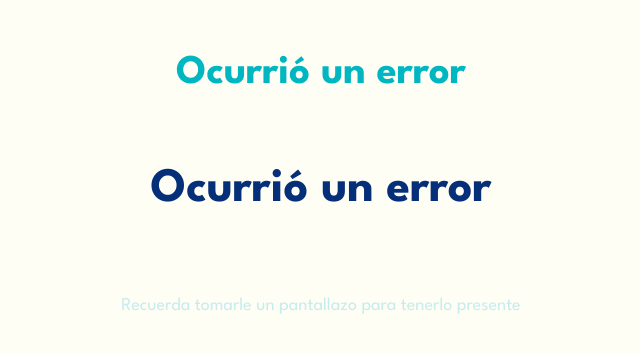
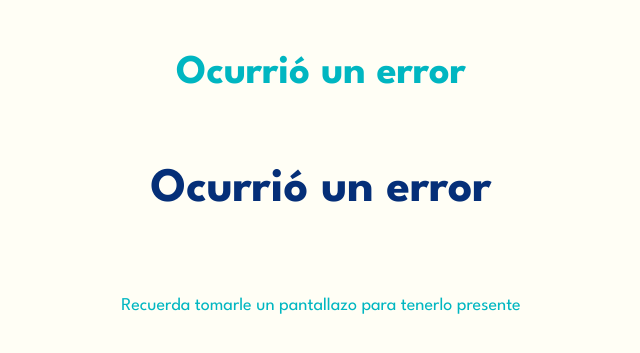
Before and after one commit to Ita033/Sacramentos, a website: page index.html in a window 1280 px wide. Shown: the part 223-576 px from the top of the page, without its empty margins (319-959 px from the left). Drawn offline with Linux system fonts and the light colour scheme; no server answers.

Commit message:
Update style.css

```diff
--- a/style.css
+++ b/style.css
@@ -52,7 +52,7 @@ h1 {
 .frase-acutis {
     font-family: 'League Spartan', sans-serif; /* Usando League Spartan */
     font-size: 0.75em;
-    color: #c7ecee; /* Color para la frase de Acutis */
+    color: #00b6c1; /* Color para la frase de Acutis */
     margin-top: 10px;
 }
 
```
